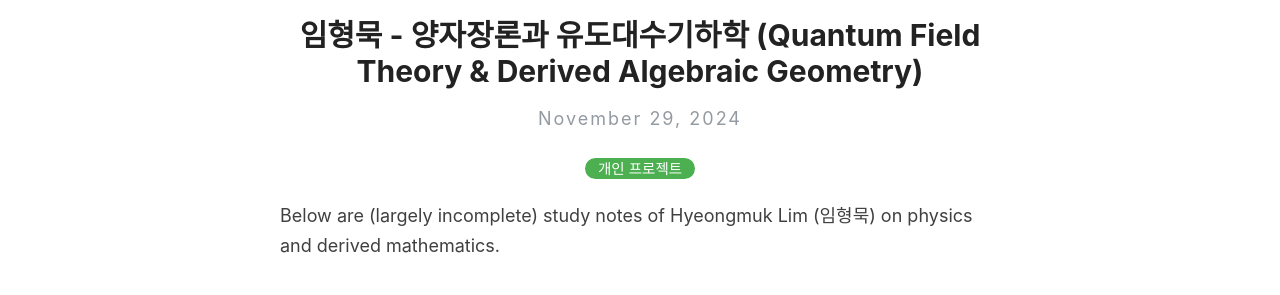
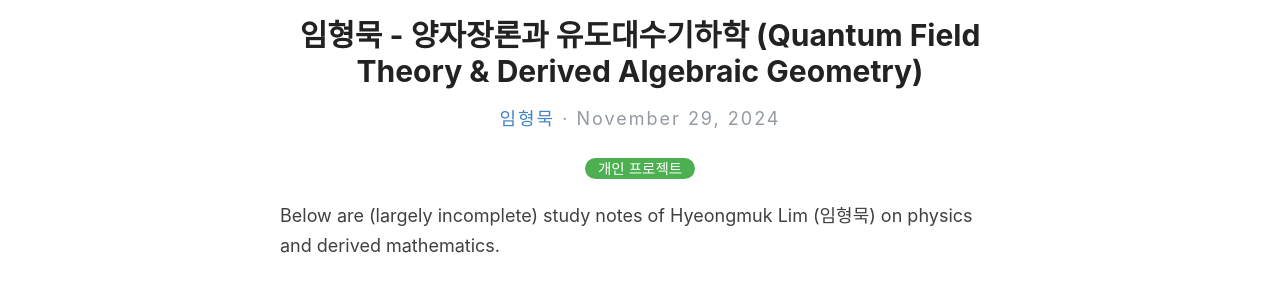
Before and after one commit to snumps/snumps.github.io, a Jekyll site: the page built from _posts/2024-11-29-임형묵-양자장론과_유도대수기하학.md, in a window 1280 px wide. Shown: the part 124-419 px from the top of the page. Built offline with Jekyll 4.4.1, drawn with Linux system fonts in a browser that asks for light colours.

Commit message:
edit QFT-DAG

```diff
--- a/_posts/2024-11-29-임형묵-양자장론과_유도대수기하학.md
+++ b/_posts/2024-11-29-임형묵-양자장론과_유도대수기하학.md
@@ -3,6 +3,8 @@ layout: post
 title:  "임형묵 - 양자장론과 유도대수기하학 (Quantum Field Theory & Derived Algebraic Geometry)"
 date: 2024-11-29
 categories: ["개인 프로젝트"]
+author: 임형묵
+email: ihm5024@snu.ac.kr
 member: [임형묵]
 semester: 24-2
 ---
```
